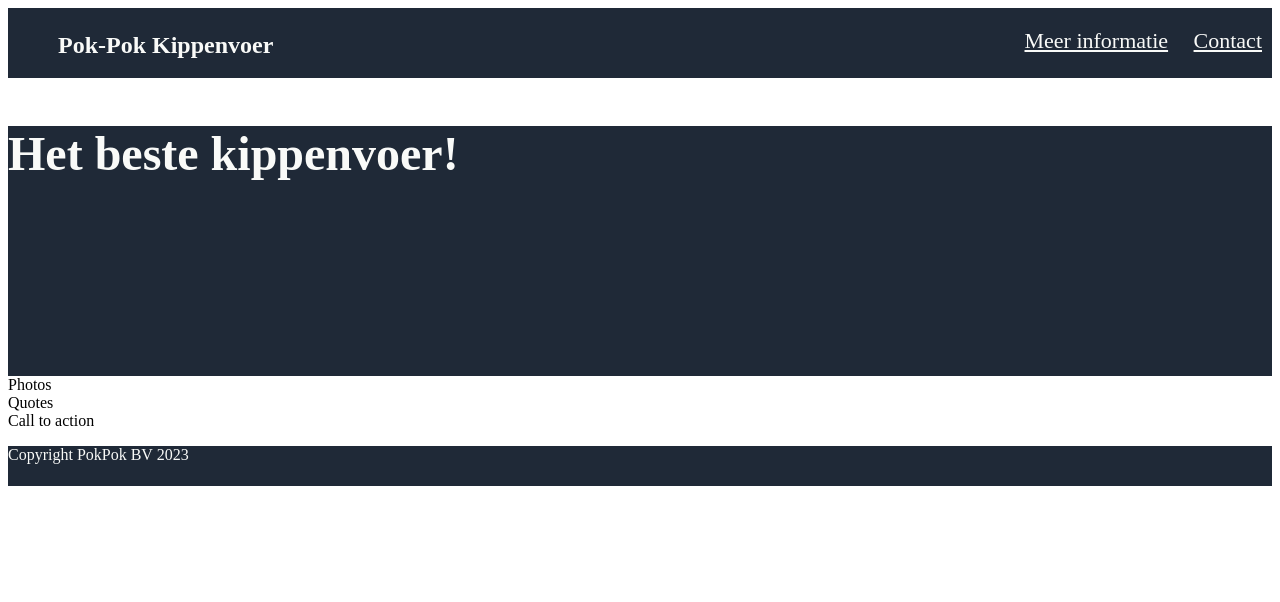
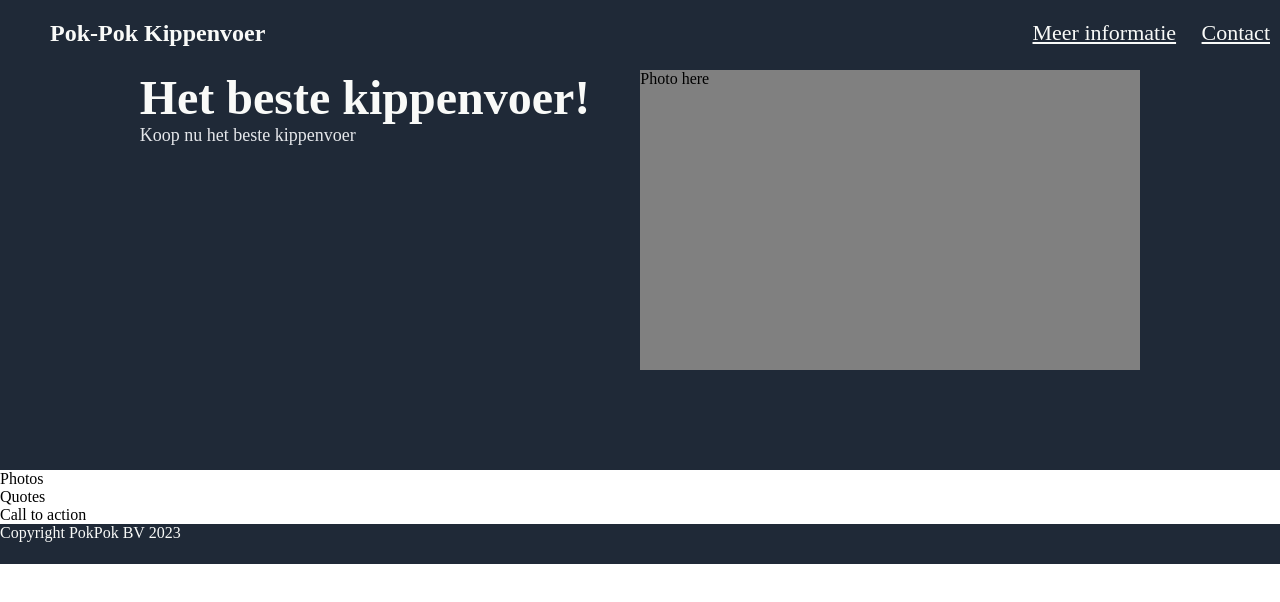
Before and after one commit to PokGeit/landingpage, a plain HTML site: page index.html in a window 1280 px wide. Drawn offline with Linux system fonts and the light colour scheme.

Commit message:
First part of the top header.
First part of the top header in HTML and CSS, including photo placeholder, but without call to action button.

```diff
--- a/index.html
+++ b/index.html
@@ -19,7 +19,16 @@
     </div>
 
     <div class="mainBody">
-        <div class="topBody"><P class="topBodyText">Het beste kippenvoer!</P> </div>
+        <div class="topBody">
+            <div class="topBodyTextDiv">
+                <P class="topBodyMainText">Het beste kippenvoer!</P>
+                <P class="topBodySecondText">Koop nu het beste kippenvoer</P>
+            </div>
+
+            <div class="topBodyPhotoDiv">
+                Photo here
+            </div>
+        </div>
 
         <div class="photoBody">Photos</div>
 
--- a/style.css
+++ b/style.css
@@ -1,3 +1,7 @@
+* {
+    margin: 0;
+}
+
 .defaultText {
     color: #F9FAF8;
 }
@@ -14,7 +18,6 @@
 .headerLogo{
     font-size: 24px;
     color: #F9FAF8;
-    justify-content: left;
 }
 
 .headerLogoText{
@@ -22,6 +25,7 @@
     color: #F9FAF8;
     font-weight: 800;
     padding-left: 50px;
+    padding-top: 20px;
 }
 
 .headerLinkBox {
@@ -38,14 +42,32 @@
 
 .topBody{
     width: 100%;
-    height: 250px;
+    height: 400px;
     background-color: #1f2937;
+    display: flex;
+    justify-content: center;
+    gap: 50px;
 }
 
-.topBodyText{
+.topBodyTextDiv{
+    height: 200px;
+}
+
+.topBodyPhotoDiv{
+    background-color: grey;
+    height: 300px;
+    width: 500px;
+}
+
+.topBodyMainText{
     font-size: 48px;
     color: #F9FAF8;
     font-weight: 800;
+}
+
+.topBodySecondText{
+    font-size: 18px;
+    color: #e5e7eb;
 }
 
 .footer{
```
